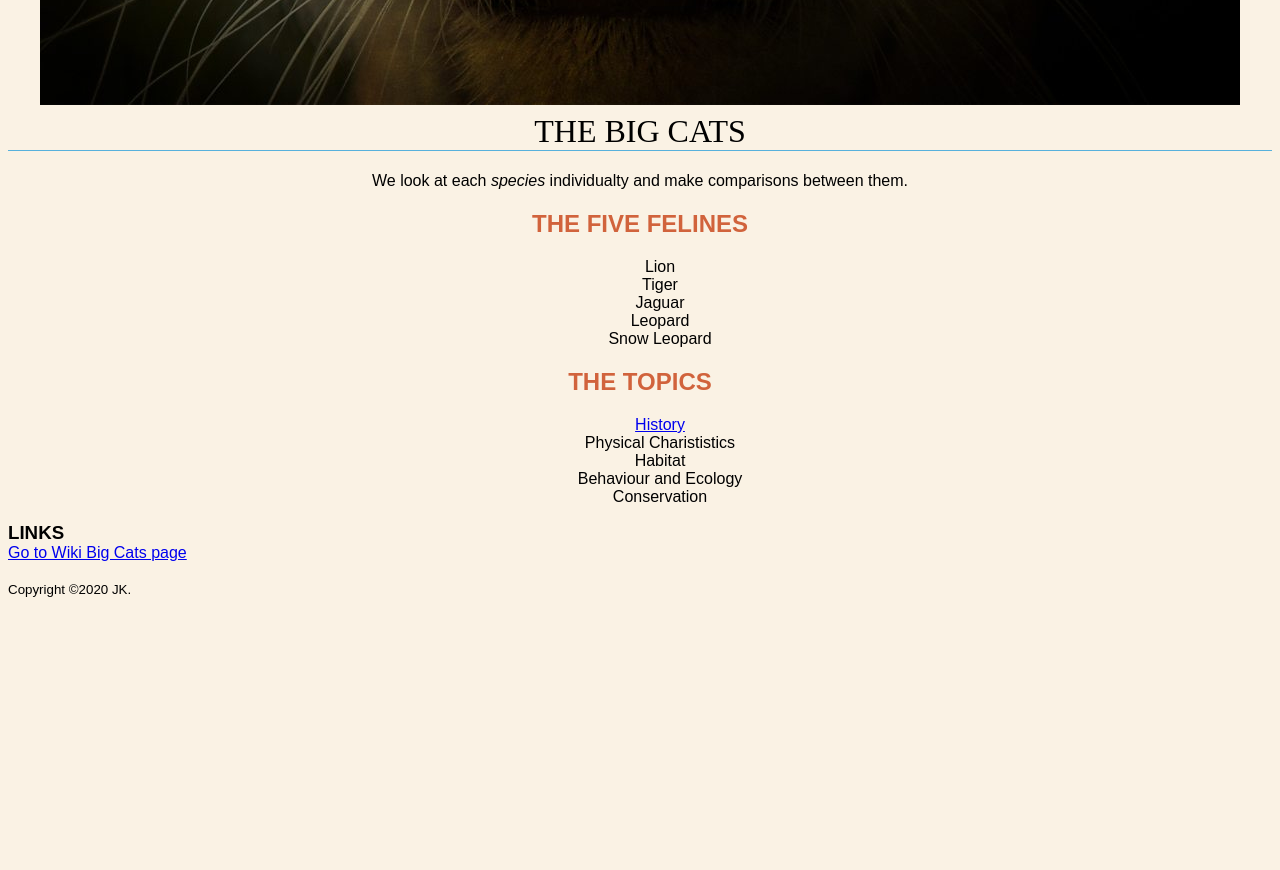
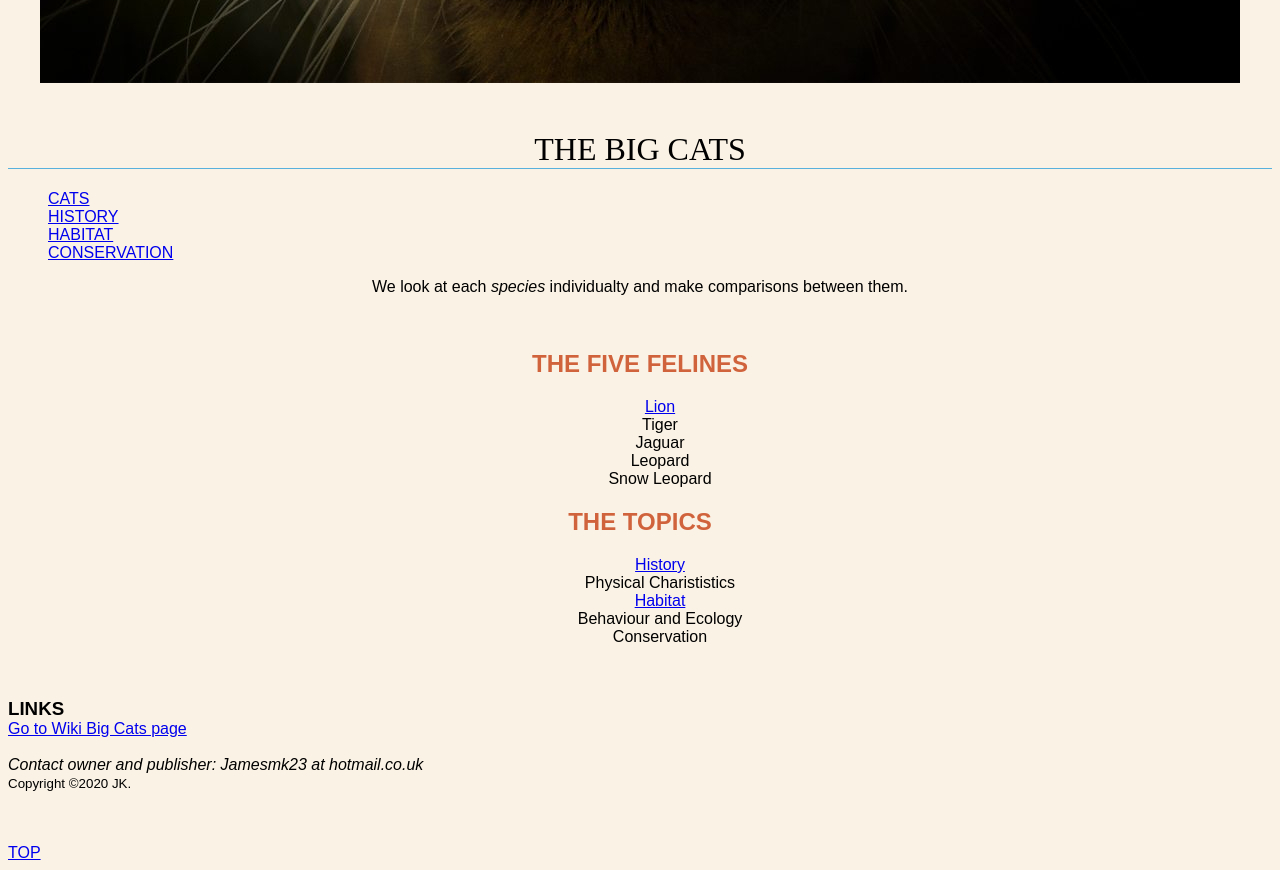
Before and after one commit to Jaywebnew/Jaywebnew.github.io, a plain HTML site: page index.html in a window 1280 px wide. Shown: the part 600-1470 px from the top of the page. Before the commit the page ends 1214 px from the top, so only its background shows below. Drawn offline with Linux system fonts and the light colour scheme.

Commit message:
Add files via upload

```diff
--- a/index.html
+++ b/index.html
@@ -9,49 +9,57 @@
 
 <body>
 
+<header role="banner">
 
+<img src="images/bigcat.jpg" class="center" alt="logo">
+<br>
+<h1 id="start">THE BIG CATS</h1>
+<nav role="navigation">
+<ul>
+<li><a href="cats/index.html">CATS</a></li>
+<li><a href="history/index.html"> HISTORY</a></li>
+<li><a href="habitat/index.html"> HABITAT</a></li>
+<li><a href="conservation/index.html"> CONSERVATION</a></li>
+</ul>
+</nav>
 
-<h1><img src="images/bigcat.jpg" alt="logo"><br>THE BIG CATS</h1>
+</header>
 
+<main role="main">
 
 <div class="center">
+<p>We look at each <em>species</em> individualty and make comparisons between them.</p>
 
-<p>We look at each <em>species</em> individualty and make comparisons between them.</p>
- </div>
-
-  <div class="center">
-
+<br>
 <h2>THE FIVE FELINES</h2>
 
 <ul>
-<li>Lion </li>
+<li><a href="cats/lion.html">Lion</a> </li>
 <li>Tiger</li>
 <li>Jaguar</li>
 <li>Leopard</li>
 <li>Snow Leopard </li>
 </ul>
 
- </div>
-
-
-
-  <div class="center">
 
 <h2>THE TOPICS</h2>
 
 <ul>
- <li><a href="history/history.html"> History</a> </li>
+<li><a href="history/index.html">History</a> </li>
 <li>Physical Charististics</li>
-<li>Habitat</li>
+<li><a href="habitat/index.html">Habitat</a></li>
 <li>Behaviour and Ecology</li>
 <li>Conservation</li>
 </ul>
 
 </div>
 
+</main>
+<br>
+<br>
 <h3>LINKS</h3>
 <br>
-<a href="https://en.wikipedia.org/wiki/Big_cat">Go to Wiki Big Cats page</a>
+<a href="https://en.wikipedia.org/wiki/Big_cat" target="_blank">Go to Wiki Big Cats page</a>
 
 
 </body>
@@ -59,8 +67,12 @@
 <br>
 <br>
 
-<footer>
+<footer role="contentinfo">
+<address> Contact owner and publisher: Jamesmk23 at hotmail.co.uk</a></address>
 <small>Copyright &copy;2020 JK. </small></p>
+<br>
+<br>
+<a href="#start">TOP</a>
 </footer>
 
 
@@ -82,6 +94,12 @@ margin 0 10%;
 font-family: sans-serif;
 }
 
+.center {
+text-align:center;
+display: block;
+margin: auto auto;
+}
+
 h1{
 text-align: center;
 font-family:serif;
@@ -100,11 +118,6 @@ h3 {
 display:inline;
 }
 
-.center {
-text-align:center;
-margin: auto auto;
- }
-
 ul {
 list-style-type:none;
 }
```
Lines whose indentation alone changed are shown as unchanged.
